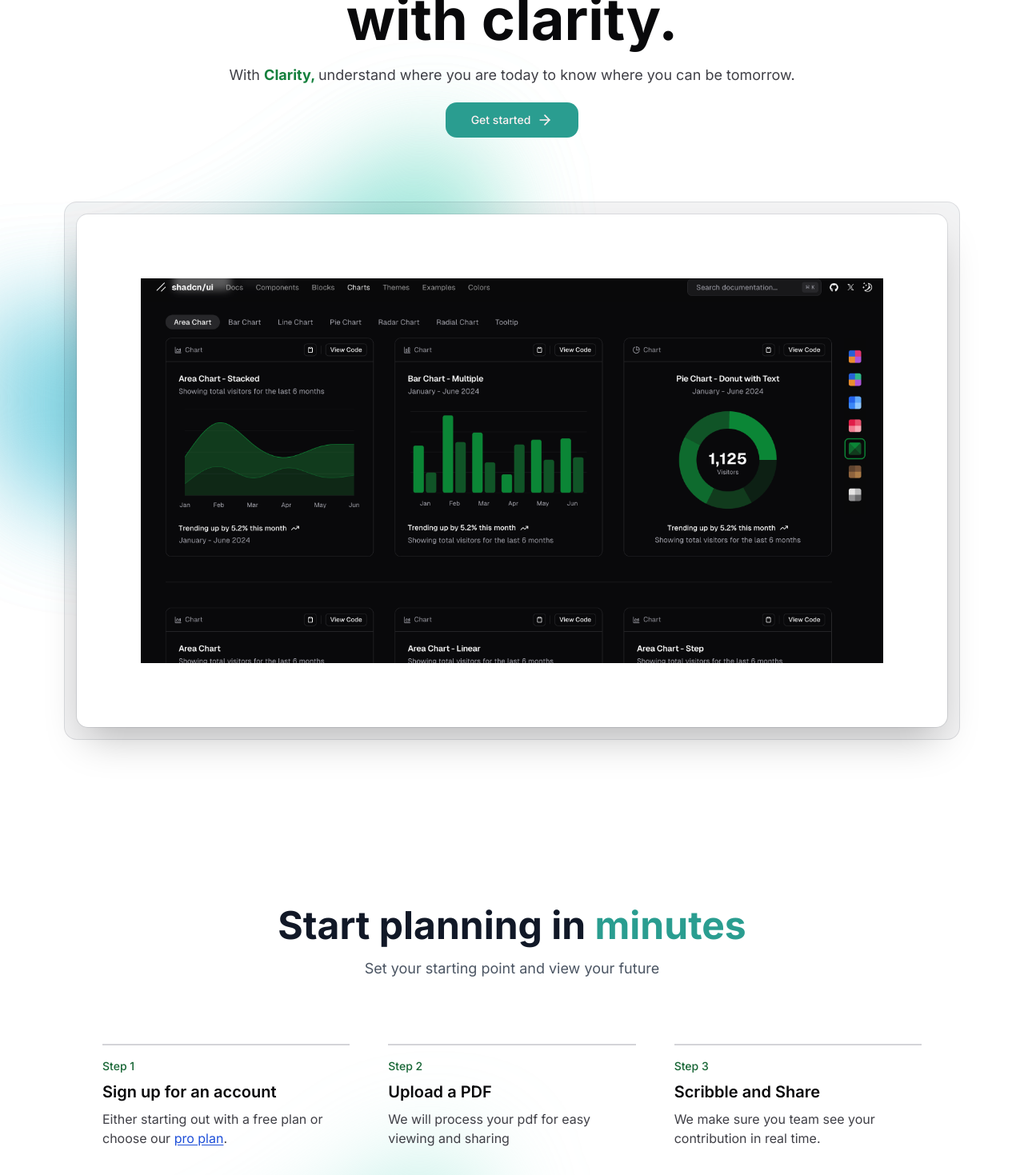
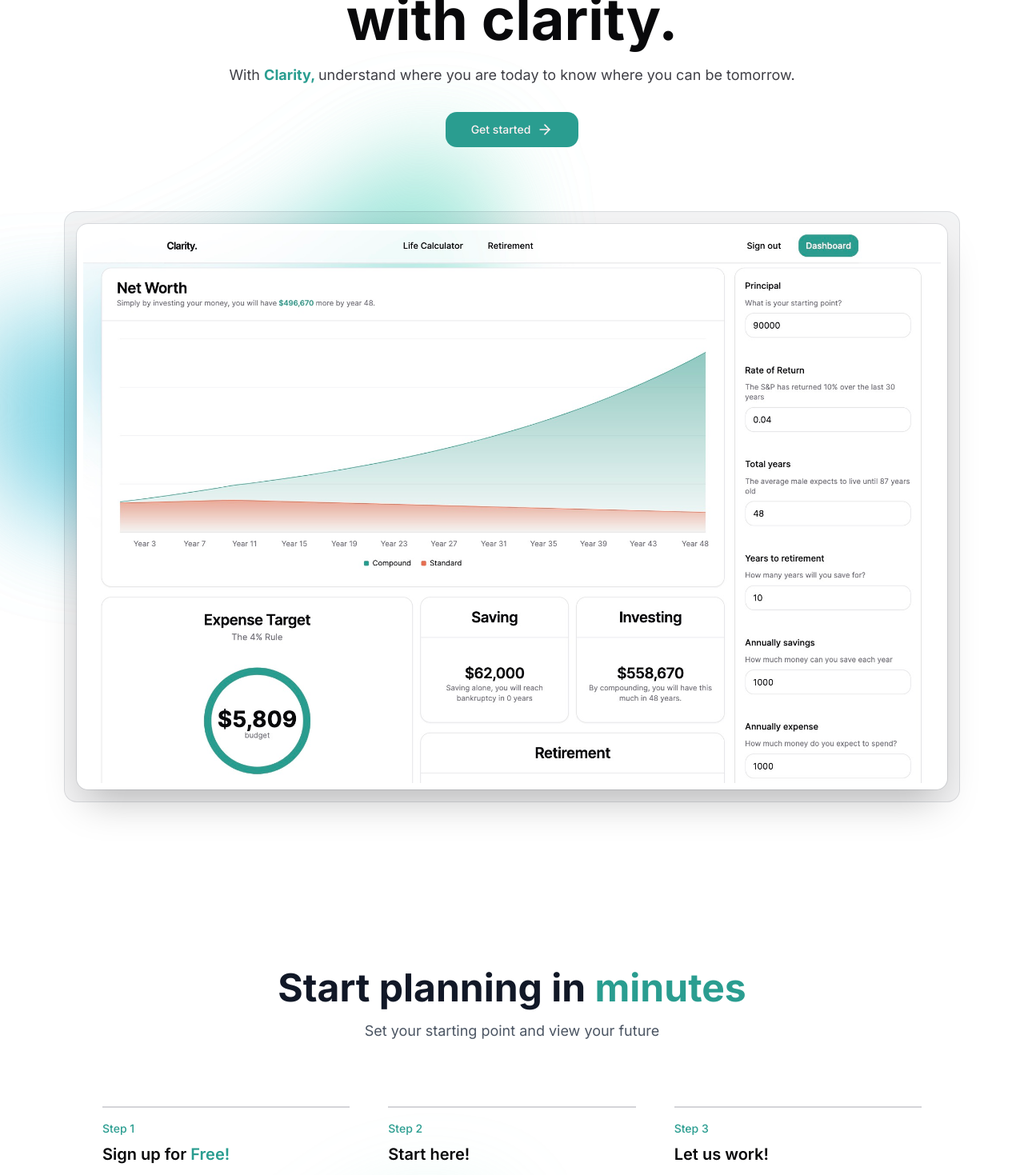
Before and after one commit to ren1239/clarity-fintech, a Next.js app: page / in a window 1280 px wide. Shown: the part 300-1769 px from the top of the page at 80% size. Built offline with nearby package versions, Linux system fonts and the light colour scheme; no server answers.

Commit message:
life calculator refactored

```diff
--- a/src/components/DropDownBurger.tsx
+++ b/src/components/DropDownBurger.tsx
@@ -23,7 +23,7 @@ export default async function DropDownBurger() {
       </DropdownMenuTrigger>
       <DropdownMenuContent align="end">
         <DropdownMenuItem>
-          <Link
+          {/* <Link
             href="/pricing"
             className={buttonVariants({
               variant: "ghost",
@@ -31,7 +31,7 @@ export default async function DropDownBurger() {
             })}
           >
             Pricing
-          </Link>
+          </Link> */}
         </DropdownMenuItem>
         <DropdownMenuItem>
           {" "}
--- a/src/components/HeroPage.tsx
+++ b/src/components/HeroPage.tsx
@@ -5,6 +5,7 @@ import { buttonVariants } from "./ui/button";
 import { ArrowRight } from "lucide-react";
 import Image from "next/image";
 import DecorativeBackground from "./decorative/DecorativeBackground";
+import { RegisterLink } from "@kinde-oss/kinde-auth-nextjs/components";
 
 export default function HeroPage() {
   return (
@@ -12,23 +13,23 @@ export default function HeroPage() {
       <MaxWidthWrapper className="mb-12 mt-28 sm:mt-40 flex flex-col items-center justify-center text-center relative">
         <h1 className=" relative max-w-4xl text-5xl font-bold md:text-6xl lg:text-7xl ">
           Financial
-          <span className="text-green-700"> freedom </span>begins with clarity.
+          <span className="text-primary"> freedom </span>begins with clarity.
           <div className="absolute  -top-32 -right-16 hidden lg:w-64 lg:block pointer-events-none"></div>
         </h1>
         <p className="mt-5 max-w-prose text-zinc-700 sm:text-lg">
-          With <span className="text-green-700 font-bold"> Clarity, </span>
+          With <span className="text-primary font-bold"> Clarity, </span>
           understand where you are today to know where you can be tomorrow.
         </p>
-        <Link
+
+        <RegisterLink
           className={buttonVariants({
+            variant: "default",
             size: "lg",
-            className: "mt-5 ",
+            className: "mt-8 text-lg",
           })}
-          href="/dashboard"
-          target="_blank"
         >
           Get started <ArrowRight className="ml-2 h-5 w-5" />
-        </Link>
+        </RegisterLink>
       </MaxWidthWrapper>
 
       {/* Value Proposition Section */}
@@ -46,9 +47,9 @@ export default function HeroPage() {
                     src="/dashboard-preview.jpg"
                     alt="product preview"
                     width={1920}
-                    height={1280}
+                    height={1200}
                     quality={100}
-                    className="rounded-md bg-white p-2 sm:p-8 md:p-20 shadow-2xl ring-1 ring-gray-900/10"
+                    className="rounded-md bg-white p-2 sm:p-8 md:p-2 shadow-2xl ring-1 ring-gray-900/10"
                   />
                 </div>
               </div>
@@ -77,37 +78,31 @@ export default function HeroPage() {
         <ol className="my-8 space-y-4 pt-8 md:flex md:space-x-12 md:space-y-0">
           <li className="md:flex-1">
             <div className="flex flex-col space-y-2 border-l-4 border-zinc-300 py-2 pl-4 md:border-l-0 md:border-t-2 md:pb-0 md:pl-0 md:pt-4">
-              <span className="text-sm font-medium text-green-800">Step 1</span>
+              <span className="text-sm font-medium text-primary">Step 1</span>
               <span className="text-xl font-semibold">
-                Sign up for an account
+                Sign up for{" "}
+                <span className="text-primary font-semibold">Free!</span>
               </span>
               <span className="mt-2 text-zinc-700">
-                Either starting out with a free plan or choose our{" "}
-                <Link
-                  href="/pricing"
-                  className="text-blue-700 underline underline-offset-2"
-                >
-                  pro plan
-                </Link>
-                .
+                Use your favorite quick sign-up method to get an account
               </span>
             </div>
           </li>
           <li className="md:flex-1">
             <div className="flex flex-col space-y-2 border-l-4 border-zinc-300 py-2 pl-4 md:border-l-0 md:border-t-2 md:pb-0 md:pl-0 md:pt-4">
-              <span className="text-sm font-medium text-green-800">Step 2</span>
-              <span className="text-xl font-semibold">Upload a PDF</span>
+              <span className="text-sm font-medium text-primary">Step 2</span>
+              <span className="text-xl font-semibold">Start here!</span>
               <span className="mt-2 text-zinc-700">
-                We will process your pdf for easy viewing and sharing
+                Answer 5 questions on where you're starting out
               </span>
             </div>
           </li>
           <li className="md:flex-1">
             <div className="flex flex-col space-y-2 border-l-4 border-zinc-300 py-2 pl-4 md:border-l-0 md:border-t-2 md:pb-0 md:pl-0 md:pt-4">
-              <span className="text-sm font-medium text-green-800">Step 3</span>
-              <span className="text-xl font-semibold">Scribble and Share</span>
+              <span className="text-sm font-medium text-primary">Step 3</span>
+              <span className="text-xl font-semibold">Let us work!</span>
               <span className="mt-2 text-zinc-700">
-                We make sure you team see your contribution in real time.
+                We'll do the investment calculation and watch your future grow!
               </span>
             </div>
           </li>
@@ -123,14 +118,35 @@ export default function HeroPage() {
               <Image
                 src="/file-upload-preview.jpg"
                 alt="uploading preview"
-                width={1419}
-                height={732}
+                width={1920}
+                height={1200}
                 quality={100}
                 className="rounded-md bg-white p-2 sm:p-8 md:p-20 shadow-2xl ring-1 ring-gray-900/10"
               />
             </div>
           </div>
         </div>
+
+        {/*  Final Image */}
+
+        <MaxWidthWrapper className="mb-12 mt-28 sm:mt-40 flex flex-col items-center justify-center text-center relative">
+          <h1 className=" relative max-w-4xl text-5xl font-bold md:text-6xl lg:text-7xl ">
+            Stock analysis <br />
+            <span className="text-primary"> Toolkit </span>
+            <div className="absolute  -top-32 -right-16 hidden lg:w-64 lg:block pointer-events-none"></div>
+          </h1>
+          <p className="mt-5 max-w-prose text-zinc-700 sm:text-lg">
+            <span className="text-primary text-xs"> Coming Soon... </span>
+          </p>
+          <p>
+            Money is the tool |
+            <span className="text-primary font-bold text-lg pt-10">
+              {" "}
+              freedom{" "}
+            </span>
+            is the goal
+          </p>
+        </MaxWidthWrapper>
       </div>
     </>
   );
--- a/src/components/Navbar.tsx
+++ b/src/components/Navbar.tsx
@@ -29,7 +29,7 @@ export default async function Navbar() {
 
           {/* Mobile Navbar  & additional features*/}
           <div className="hidden items-center space-x-4 md:flex">
-            <Link
+            {/* <Link
               href="/pricing"
               className={buttonVariants({
                 variant: "ghost",
@@ -37,7 +37,7 @@ export default async function Navbar() {
               })}
             >
               Pricing
-            </Link>
+            </Link> */}
             <Link
               href={
                 user
--- a/src/components/SavingsForm.tsx
+++ b/src/components/SavingsForm.tsx
@@ -15,15 +15,13 @@ import {
   FormLabel,
   FormMessage,
 } from "@/components/ui/form";
-import { Button } from "@/components/ui/button";
 import { Input } from "@/components/ui/input";
 import { createSavingsListing } from "@/app/actions";
 
 import { SavingsData } from "@/types";
-import { useFormStatus } from "react-dom";
-import { Loader2 } from "lucide-react";
+
 import { SubmitButton } from "./SubmitButtons";
-import { useState } from "react";
+import { Dispatch, SetStateAction, useState } from "react";
 import { Card } from "./ui/card";
 
 const FormSchema = z.object({
@@ -31,7 +29,7 @@ const FormSchema = z.object({
     .number()
     .min(1, "Value must be at least 1")
     .max(1000000, "Value must be at most 1,000,000"),
-  rateOfReturn: z.number().min(0.01).max(1),
+  rateOfReturn: z.number().multipleOf(0.01).min(0.01).max(1),
   numberOfCompoundingYears: z.number().min(1).max(100),
   numberOfSavingYears: z.number().min(1).max(100),
   contribution: z.number().min(0).max(100000),
@@ -43,9 +41,11 @@ const FormSchema = z.object({
 export function SavingsForm({
   dbData,
   userId,
+  setDefaultSavingsData,
 }: {
   dbData: SavingsData;
   userId: any;
+  setDefaultSavingsData: Dispatch<SetStateAction<SavingsData>>;
 }) {
   const form = useForm<z.infer<typeof FormSchema>>({
     resolver: zodResolver(FormSchema),
@@ -56,14 +56,23 @@ export function SavingsForm({
       numberOfSavingYears: dbData?.numberOfSavingYears || 30,
       contribution: dbData?.contribution || 1000,
       annualExpense: dbData?.annualExpense || 350000,
-      userId: userId,
+      userId: userId || "guestUser",
       id: dbData?.id || "guestData",
     },
   });
 
   const [pending, setPending] = useState(false);
 
+  console.log(userId);
+
   const onSubmit = async (values: z.infer<typeof FormSchema>) => {
+    //first we want to check if there is no user.
+    if (userId === "guestUser") {
+      setDefaultSavingsData(values as SavingsData);
+
+      return; // Stop execution here if userId is undefined
+    }
+
     setPending(true);
     try {
       await createSavingsListing(values);
@@ -73,9 +82,6 @@ export function SavingsForm({
       setPending(false);
     }
   };
-
-  // const { userId, ...newValues } = values;
-  // setStateSavingsData(newValues as SavingsData);
 
   function handleInputChange(field: any) {
     return (event: React.ChangeEvent<HTMLInputElement>) => {
```
Also changed, not shown: src/app/compound_calculator/page.tsx (+17 -43 lines), public/dashboard-preview.jpg.
